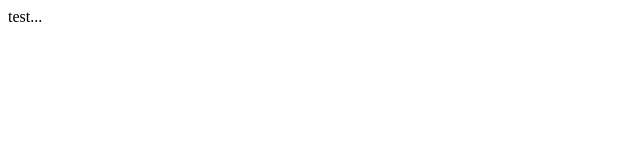
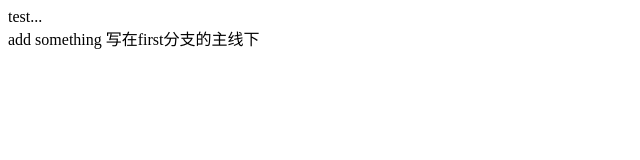
Before and after one commit to tmbh/hx123, a plain HTML site: page index.html in a window 1280 px wide. Shown: the whole page, without its empty margins (0-640 px from the left). Drawn offline with Linux system fonts and the light colour scheme.

Commit message:
主线第一版

```diff
--- a/index.html
+++ b/index.html
@@ -8,5 +8,6 @@
 </head>
 <body>
 	<div>test...</div>
+	<div>add something 写在first分支的主线下</div>
 </body>
 </html>
```
